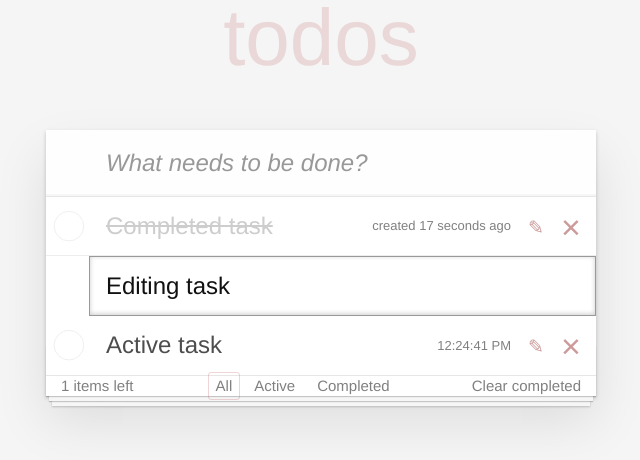
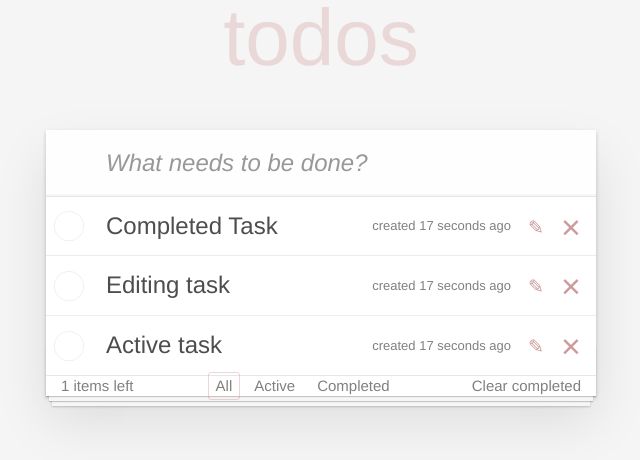
Before and after one commit to EmilKarabatyrov/apptodo, a React (Create React App) app: page / in a window 1280 px wide. Shown: the top 460 px of the page, without its empty margins (319-959 px from the left). Built offline with nearby package versions, Linux system fonts and the light colour scheme.

Commit message:
first commit

```diff
--- a/src/App.js
+++ b/src/App.js
@@ -3,10 +3,29 @@ import "./styles/App.css";
 import TodoHeader from "./components/TodoHeader/TodoHeader";
 import TodoMain from "./components/TodoMain/TodoMain";
 function App() {
+  const [tasks, setTasks] = useState([
+    { id: 1, description: "Completed Task", completed: false },
+    { id: 2, description: "Editing task", completed: false },
+    { id: 3, description: "Active task", completed: false },
+  ]);
+
+  const completeTask = (id) => {
+    setTasks(
+      tasks.map((task) =>
+        task.id === id ? { ...task, completed: !task.completed } : task,
+      ),
+    );
+    console.log(tasks);
+  };
+
+  const deleteTask = (id) => {
+    setTasks(tasks.filter((task) => task.id !== id));
+  };
+
   return (
     <div className="todoapp">
       <TodoHeader />
-      <TodoMain />
+      <TodoMain tasks={tasks} onClick={completeTask} onDelete={deleteTask} />
     </div>
   );
 }
--- a/src/components/TodoMain/TodoForm/TodoForm.css
+++ b/src/components/TodoMain/TodoForm/TodoForm.css
@@ -112,7 +112,7 @@
     color: #4d4d4d;
 }
 
-.todo-list li.completed label .description {
+.todo-list li.completed .description {
     color: #cdcdcd;
     text-decoration: line-through;
 }
--- a/src/components/TodoMain/TodoForm/TodoForm.jsx
+++ /dev/null
@@ -1,16 +0,0 @@
-import React from "react";
-import "./TodoForm.css";
-import TodoTaskCompleted from "./TodoTasks/TodoTaskCompleted";
-import TodoTaskEditing from "./TodoTasks/TodoTaskEditing";
-import TodoTaskActive from "./TodoTasks/TodoTaskActive";
-const TodoForm = ({ className }) => {
-  return (
-    <ul className={className}>
-      <TodoTaskCompleted className="completed" />
-      <TodoTaskEditing className="editing" />
-      <TodoTaskActive />
-    </ul>
-  );
-};
-
-export default TodoForm;
--- /dev/null
+++ b/src/components/TodoMain/TodoForm/TodoTaskList.jsx
@@ -0,0 +1,30 @@
+import React from "react";
+import "./TodoForm.css";
+const TodoTaskList = ({ tasks, onClick, onDelete }) => {
+  console.log();
+  return (
+    <ul className="todo-list">
+      {tasks.map((item) => (
+        <li key={item.id} className={item.completed ? "completed" : ""}>
+          <div className="view">
+            <input className="toggle" type="checkbox" />
+            <label>
+              <span onClick={() => onClick(item.id)} className="description">
+                {item.description}
+              </span>
+              <span className="created">created 17 seconds ago</span>
+            </label>
+            <button className="icon icon-edit"></button>
+            <button
+              onClick={() => onDelete(item.id)}
+              className="icon icon-destroy"
+            ></button>
+          </div>
+          {/*<input type="text" className="edit" value="Editing task" />*/}
+        </li>
+      ))}
+    </ul>
+  );
+};
+
+export default TodoTaskList;
--- a/src/components/TodoMain/TodoForm/TodoTasks/TodoTaskActive.jsx
+++ /dev/null
@@ -1,22 +0,0 @@
-import React from "react";
-import formatDistance from "date-fns/formatDistance";
-const TodoTaskActive = () => {
-  const currentDate = new Date();
-  const createDate = new Date(); // тут дата создания
-  // console.log(formatDistance(createDate, currentDate));
-  return (
-    <li>
-      <div className="view">
-        <input className="toggle" type="checkbox" />
-        <label>
-          <span className="description">Active task</span>
-          <span className="created">{new Date().toLocaleTimeString()}</span>
-        </label>
-        <button className="icon icon-edit"></button>
-        <button className="icon icon-destroy"></button>
-      </div>
-    </li>
-  );
-};
-
-export default TodoTaskActive;
--- a/src/components/TodoMain/TodoForm/TodoTasks/TodoTaskCompleted.jsx
+++ /dev/null
@@ -1,19 +0,0 @@
-import React from "react";
-
-const TodoTaskCompleted = ({ className }) => {
-  return (
-    <li className={className}>
-      <div className="view">
-        <input className="toggle" type="checkbox" />
-        <label>
-          <span className="description">Completed task</span>
-          <span className="created">created 17 seconds ago</span>
-        </label>
-        <button className="icon icon-edit"></button>
-        <button className="icon icon-destroy"></button>
-      </div>
-    </li>
-  );
-};
-
-export default TodoTaskCompleted;
--- a/src/components/TodoMain/TodoForm/TodoTasks/TodoTaskEditing.jsx
+++ /dev/null
@@ -1,20 +0,0 @@
-import React from "react";
-
-const TodoTaskEditing = () => {
-  return (
-    <li className="editing">
-      <div className="view">
-        <input className="toggle" type="checkbox" />
-        <label>
-          <span className="description">Editing task</span>
-          <span className="created">created 5 minutes ago</span>
-        </label>
-        <button className="icon icon-edit"></button>
-        <button className="icon icon-destroy"></button>
-      </div>
-      <input type="text" className="edit" value="Editing task" />
-    </li>
-  );
-};
-
-export default TodoTaskEditing;
--- a/src/components/TodoMain/TodoMain.jsx
+++ b/src/components/TodoMain/TodoMain.jsx
@@ -1,11 +1,11 @@
 import React from "react";
-import TodoForm from "./TodoForm/TodoForm";
+import TodoTaskList from "./TodoForm/TodoTaskList";
 import TodoFooter from "../TodoFooter/TodoFooter";
 import "./TodoMain.css";
-const TodoMain = () => {
+const TodoMain = ({ tasks, onClick, onDelete }) => {
   return (
     <section className="main">
-      <TodoForm className="todo-list" />
+      <TodoTaskList tasks={tasks} onClick={onClick} onDelete={onDelete} />
       <TodoFooter />
     </section>
   );
```
